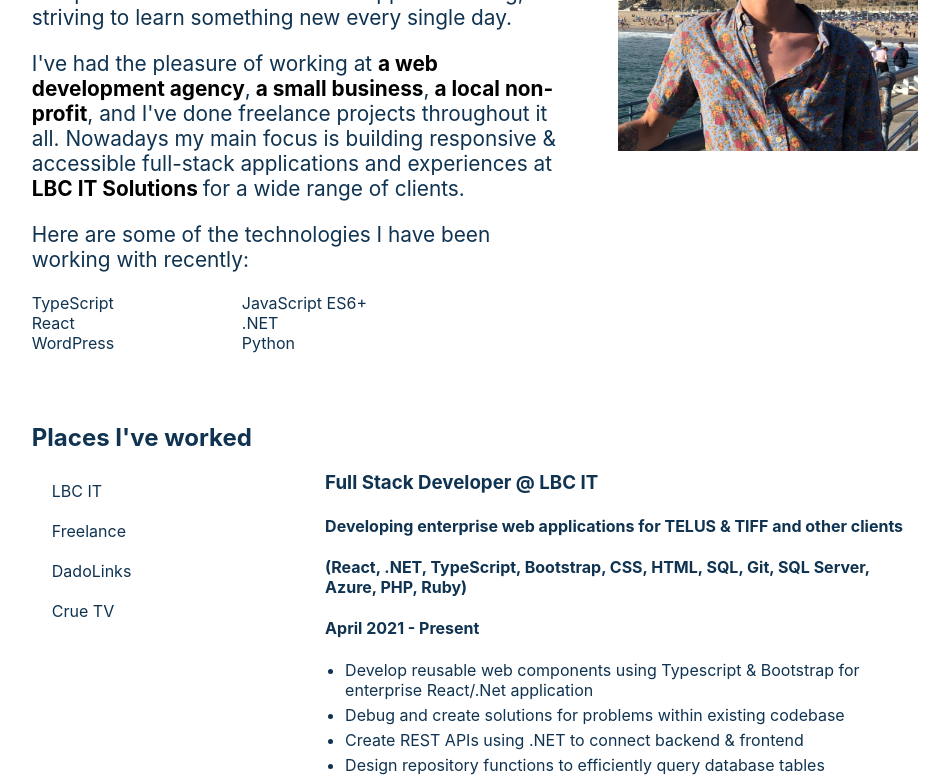
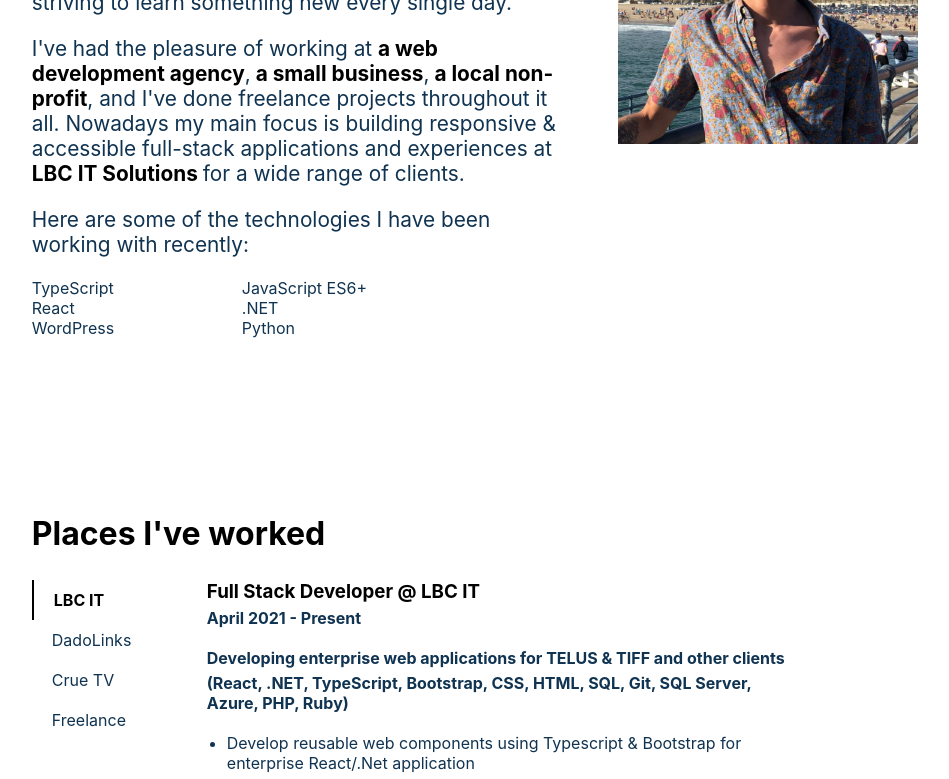
Before and after one commit to karnnivore/nick-chinsen-website, a Next.js app: page / in a window 1280 px wide. Shown: the part 2000-2779 px from the top of the page, without its empty margins (161-1110 px from the left). Built offline with nearby package versions, Linux system fonts and the light colour scheme.

Commit message:
Touch up Career table for mobile views

```diff
--- /dev/null
+++ b/components/common/CareerCards.tsx
@@ -0,0 +1,116 @@
+import styles from '../../styles/common/CareerCard.module.css'
+
+export const CareerCards = ({selected} : any) => {
+
+  const renderLBC = () => {
+    return (
+    <div className={styles.careerCard}>
+      <h3>Full Stack Developer <span>@ LBC IT</span></h3>
+      <h4>April 2021 - Present</h4>
+      <h4>Developing enterprise web applications for TELUS & TIFF and other clients</h4>
+      <h4>(React, .NET, TypeScript, Bootstrap, CSS, HTML, SQL, Git, SQL Server, Azure, PHP, Ruby)</h4>
+      <ul>
+        <li>
+          Develop reusable web components using Typescript & Bootstrap for enterprise React/.Net application
+        </li>
+        <li>
+          Debug and create solutions for problems within existing codebase
+        </li>
+        <li>
+          Create REST APIs using .NET to connect backend & frontend
+        </li>
+        <li>
+          Design repository functions to efficiently query database tables
+        </li>
+        <li>
+          Update legacy websites using HTML, CSS, Typescript, PHP, and Ruby
+        </li>
+        <li>
+          Interact with business partners gathering needs and feedback for components
+        </li>
+      </ul>
+    </div>
+    )
+  }
+
+  const renderFreelance = () => {
+    return (
+    <div className={styles.careerCard}>
+      <h3>Freelance Developer</h3>
+      <h4>April 2018 - Present</h4>
+      <h4>Design and develop websites for local clients implementing accessible, human-centred designs</h4>
+      <h4>(React, Next.js, Typescript, Javascript, HTML, CSS, Figma, AWS, CMS)</h4>
+      <ul>
+        <li>
+          Full Stack development using mainly React
+        </li>
+        <li>
+          Extensive knowledge in website hosting, domains, and website builders
+        </li>
+        <li>
+          Fantastic eye for user-friendliness regarding UI/UX for websites
+        </li>
+        <li>
+          Used CMS to meet project needs (WordPress, WooCommerce, Webflow, Shopify)
+        </li>
+      </ul>
+    </div>
+    )
+  }
+
+  const renderAxcys = () => {
+    return (
+    <div className={styles.careerCard}>
+      <h3>Full-Stack Developer co-op <span>@ Axcys</span></h3>
+      <h4>Jan 2021 - Apr 2021</h4>
+      <h4>Developed a web application for the build-to-order furniture supply chain industry</h4>
+      <h4>(React, Redux, CSS, HTML, .NET, MySQL, Axios, Git, Microsoft Azure, Visual Paradigm)</h4>
+      <ul>
+        <li>
+          Design, develop, and test HTML, CSS, JavaScript and React.JS code that meets accessibility and browser standards for websites.
+        </li>
+        <li>
+          Modelled and created MySQL database for storage of key application data.
+        </li>
+        <li>
+          Create and utilise REST APIs for interactions with the database and backend server processes.
+        </li>
+        <li>
+          Actively participate in project meetings, working closely with project stakeholders, designers and other developers to discover project requirements, goals, and required functionalities.
+        </li>
+      </ul>
+    </div>
+    )
+  }
+
+
+  const renderCrue = () => {
+    return (
+    <div className={styles.careerCard}>
+      <h3>Web Developer & Designer <span>@ Crue TV</span></h3>
+      <h4>May 2020 - Dec 2020</h4>
+      <h4>Designed and implemented an online education platform for youths in the GTA, with the Red Cross.</h4>
+      <h4>(Figma, AWS EC2, AppStream 2.0, Adobe Creative Suite, CMS)</h4>
+      <ul>
+        <li>
+          Created a low-latency Adobe Creative Cloud application streaming service using AWS AppStream 2.0 which provided on-demand instances directly to students browsers.
+        </li>
+        <li>
+          Deployed websites with AWS EC2 servers running Linux and utilising Route 53 for DNS management.
+        </li>
+        <li>
+          Designed websites for the project using Figma for the wireframes, implementing them using a CMS (WordPress)
+        </li>
+      </ul>
+    </div>
+    )
+  }
+  return (
+    <>
+      {selected === 1 && renderLBC()}
+      {selected === 2 && renderAxcys()}
+      {selected === 3 && renderCrue()}
+      {selected === 4 && renderFreelance()}
+    </>
+  )
+}
--- a/components/home/Career.tsx
+++ b/components/home/Career.tsx
@@ -1,9 +1,9 @@
 import { useState } from 'react'
 import styles from '../../styles/home/Career.module.css'
-import { SectionContainer } from '../layout/SectionContainer'
+import { CareerCards } from '../common/CareerCards'
 
 export const Career = () => {
-  const [currentTab, setCurrentTab] = useState(0)
+  const [currentTab, setCurrentTab] = useState(1)
 
   const setTab = (num: number) => {
     setCurrentTab(num)
@@ -18,43 +18,19 @@ export const Career = () => {
             <a id="tab1" onClick={() => setTab(1)} className={`${currentTab == 1 && styles.selected}`}>
               <span>LBC IT</span>
             </a>
-            <a id="tab2" onClick={() => setTab(2)} className={`${currentTab == 2 && styles.selected}`}>
-              <span>Freelance</span>
-            </a>
-            <a id="tab3" onClick={() => setTab(3)} className={`${currentTab == 3 && styles.selected}`}>
+            <a id="tab3" onClick={() => setTab(2)} className={`${currentTab == 2 && styles.selected}`}>
               <span>DadoLinks</span>
             </a>
-            <a id="tab4" onClick={() => setTab(4)} className={`${currentTab == 4 && styles.selected}`}>
+            <div className={styles.break}></div>
+            <a id="tab4" onClick={() => setTab(3)} className={`${currentTab == 3 && styles.selected}`}>
               <span>Crue TV</span>
+            </a>
+            <a id="tab2" onClick={() => setTab(4)} className={`${currentTab == 4 && styles.selected}`}>
+              <span>Freelance</span>
             </a>
           </div>
           <div className={styles.careertd}>
-            <div className={styles.careerCard}>
-              <h3>Full Stack Developer <span>@ LBC IT</span></h3>
-              <h4>Developing enterprise web applications for TELUS & TIFF and other clients</h4>
-              <h4>(React, .NET, TypeScript, Bootstrap, CSS, HTML, SQL, Git, SQL Server, Azure, PHP, Ruby)</h4>
-              <h4>April 2021 - Present</h4>
-              <ul>
-                <li>
-                  Develop reusable web components using Typescript & Bootstrap for enterprise React/.Net application
-                </li>
-                <li>
-                  Debug and create solutions for problems within existing codebase
-                </li>
-                <li>
-                  Create REST APIs using .NET to connect backend & frontend
-                </li>
-                <li>
-                  Design repository functions to efficiently query database tables
-                </li>
-                <li>
-                  Update legacy websites using HTML, CSS, Typescript, PHP, and Ruby
-                </li>
-                <li>
-                  Interact with business partners gathering needs and feedback for components
-                </li>
-              </ul>
-            </div>
+            <CareerCards selected={currentTab}/>
           </div>
         </div>
       </section>
--- a/components/home/Work.tsx
+++ b/components/home/Work.tsx
@@ -3,10 +3,10 @@ import { SectionContainer } from '../layout/SectionContainer'
 
 export const Work = () => {
   return(
-    <SectionContainer>
+    <>
       <section className={styles.workSection} id="work-section">
         <h1>A Few Things I&apos;ve Built</h1>
       </section>
-    </SectionContainer>
+    </>
   )
 }
--- /dev/null
+++ b/styles/common/CareerCard.module.css
@@ -0,0 +1,21 @@
+.careerCard h3{
+  margin: 0;
+  color: black;
+}
+
+.careerCard ul {
+  list-style-type: disc;
+  padding-left: 20px;
+}
+.careerCard li {
+  margin: 5px 0;
+}
+.careerCard h4 {
+  margin: 5px 0;
+}
+.careerCard h4:nth-child(2) {
+  margin-bottom: 20px;
+}
+.careerCard h4:nth-child(4) {
+  margin-bottom: 20px;
+}
--- a/styles/home/About.module.css
+++ b/styles/home/About.module.css
@@ -1,6 +1,11 @@
 /* about styling */
 .aboutSection {
   display: flex;
+}
+
+.aboutSection h1 {
+  color: black;
+  font-size: 32px;
 }
 .listAboutMe {
   display: grid;
@@ -14,6 +19,7 @@
 
 .aboutSection h1 {
   font-size: 3em;
+  margin-bottom: 25px;
 }
 
 .aboutSection p {
--- a/styles/home/Career.module.css
+++ b/styles/home/Career.module.css
@@ -1,6 +1,12 @@
 .careerSection {
-  margin-top: 50px;
+  margin-top: 150px;
   margin-right: 0;
+  height: 100%;
+}
+
+.careerSection h1 {
+  color: black;
+  font-size: 32px;
 }
 
 .careerTableSection {
@@ -11,7 +17,7 @@
 .careerth {
   display: flex;
   flex-direction: column;
-  width: 30%;
+  width: 150px;
 }
 
 .careerth a {
@@ -21,22 +27,14 @@
   padding-left: 20px;
 }
 
+.careerth a:hover {
+  background: rgba(238, 230, 202, 0.1);
+  transition: 0.5s ease-in;
+}
 /* card  */
 .careertd{
   width: 65%;
   margin-left: 25px;
-}
-
-.careerCard h3{
-  margin-top: 0;
-}
-
-.careerCard ul {
-  list-style-type: disc;
-  padding-left: 20px;
-}
-.careerCard li {
-  margin: 5px 0;
 }
 
 /* selected table */
@@ -48,3 +46,29 @@
   color: black;
   font-weight: bold;
 }
+
+/* mobile styles */
+@media (max-width: 400px) {
+  .careerSection {
+    margin-top: 50px;
+  }
+  .careerth{
+    flex-direction: row;
+    flex-wrap: wrap;
+    width: 100%;
+    margin-bottom: 10px;
+  }
+  .careerth a {
+    width: 50%;
+  }
+  .careerth span {
+    min-width: 60px;
+  }
+  .careerTableSection {
+    flex-direction: column;
+  }
+  .break {
+    flex-basis: 100%;
+    height: 0;
+  }
+}
--- a/styles/home/Work.module.css
+++ b/styles/home/Work.module.css
@@ -0,0 +1,3 @@
+.workSection {
+  margin-top: 150px;
+}
```
